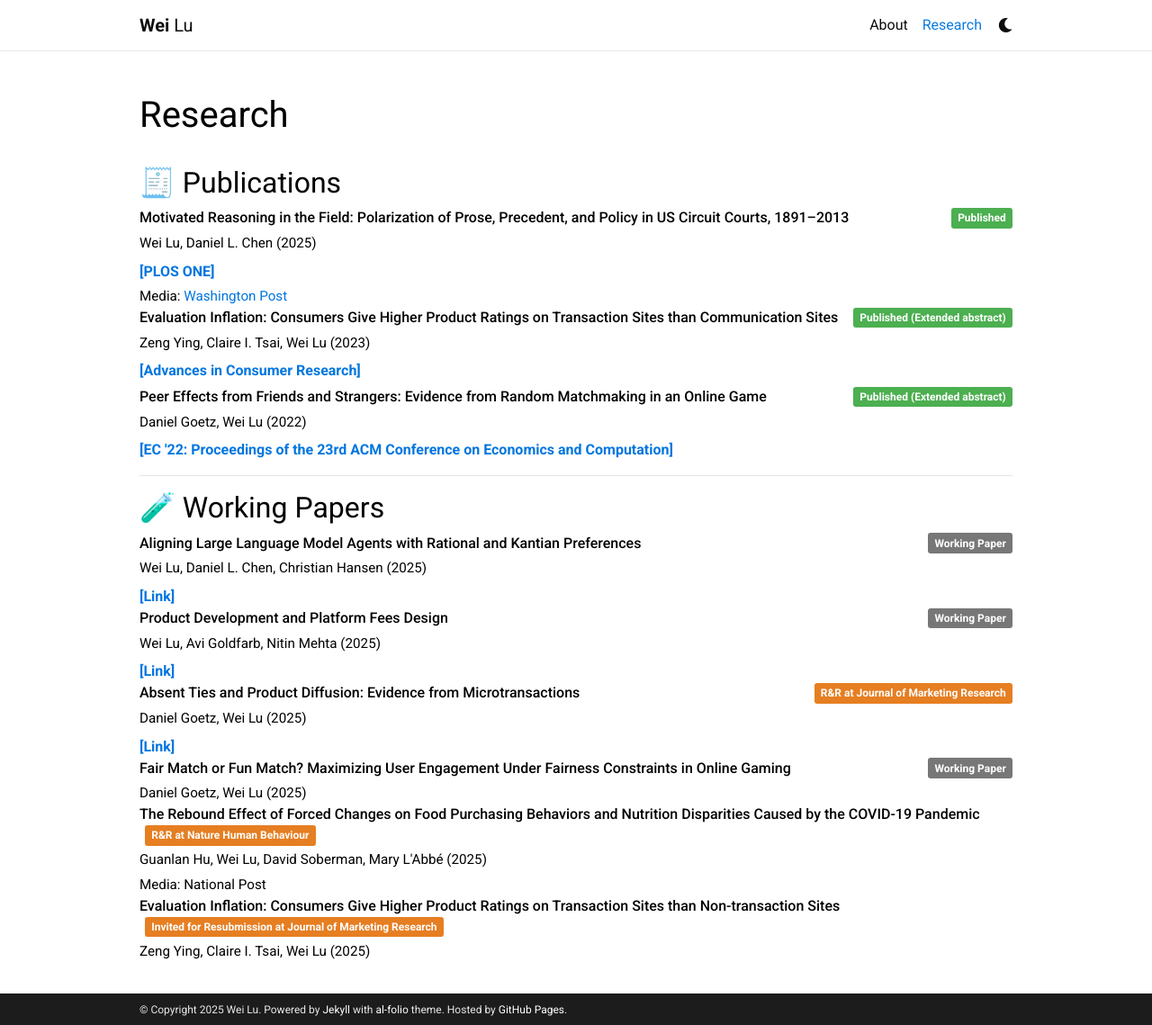
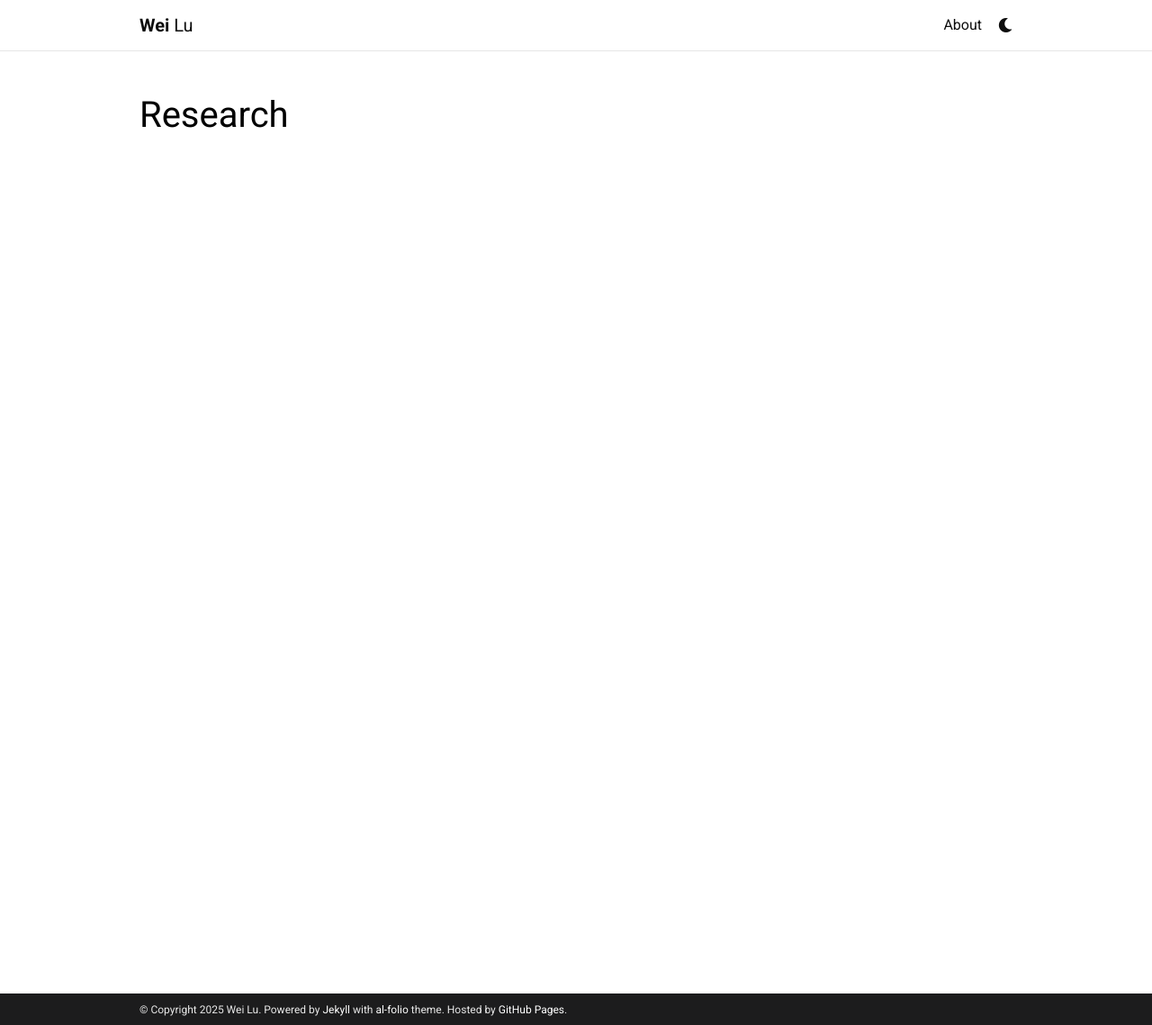
Before and after one commit to weilu-mkt/weilu-mkt.github.io, a Jekyll site: the page built from _pages/research.md, in a window 1280 px wide and 1139 px high. Shown: the whole window at 90% size. Built offline with Jekyll 4.4.1, drawn with Linux system fonts in a browser that asks for light colours; comment, search, counter and statistics services are not loaded; a style sheet for code colours, icons or effects is not loaded.

Commit message:
Update research.md

```diff
--- a/_pages/research.md
+++ b/_pages/research.md
@@ -3,171 +3,6 @@ layout: page
 permalink: /research/
 title: Research
 description:
-nav: true
+nav: false
 nav_order: 1
 ---
-
-
-
-## 🧾 Publications
-
-<div class="paper-entry">
-  <div class="paper-header">
-    <strong>Motivated Reasoning in the Field: Polarization of Prose, Precedent, and Policy in US Circuit Courts, 1891–2013</strong>
-    <span class="tag tag-published">Published</span>
-  </div>
-  <span class="coauthors">Wei Lu, Daniel L. Chen (2025)</span>
-  <a class="paper-link" href="https://journals.plos.org/plosone/article?id=10.1371/journal.pone.0318790" target="_blank">[PLOS ONE]</a>
-  <span class="paper-description"></span>
-  <span class="media-mention">Media: <a href="https://www.washingtonpost.com/news/posteverything/wp/2018/07/10/kavanaugh-is-radically-conservative-heres-the-data-to-prove-it/" target="_blank">Washington Post</a></span>
-</div>
-
-<div class="paper-entry">
-  <div class="paper-header">
-    <strong>Evaluation Inflation: Consumers Give Higher Product Ratings on Transaction Sites than Communication Sites</strong>
-    <span class="tag tag-published">Published (Extended abstract)</span>
-  </div>
-  <span class="coauthors">Zeng Ying, Claire I. Tsai, Wei Lu (2023)</span>
-  <a class="paper-link" href="https://www.proquest.com/openview/815c030dc533d98ae3bf43e1eda0d906/1?cbl=30304&pq-origsite=gscholar" target="_blank">[Advances in Consumer Research]</a>
-  <span class="paper-description"></span>
-</div>
-
-<div class="paper-entry">
-  <div class="paper-header">
-    <strong>Peer Effects from Friends and Strangers: Evidence from Random Matchmaking in an Online Game</strong>
-    <span class="tag tag-published">Published (Extended abstract)</span>
-  </div>
-  <span class="coauthors">Daniel Goetz, Wei Lu (2022)</span>
-  <a class="paper-link" href="https://dl.acm.org/doi/abs/10.1145/3490486.3538343" target="_blank">[EC '22: Proceedings of the 23rd ACM Conference on Economics and Computation]</a>
-  <span class="paper-description"></span>
-</div>
-
----
-
-## 🧪 Working Papers
-
-<div class="paper-entry">
-  <div class="paper-header">
-    <strong>Aligning Large Language Model Agents with Rational and Kantian Preferences</strong>
-    <span class="tag tag-working">Working Paper</span>
-  </div>
-  <span class="coauthors">Wei Lu, Daniel L. Chen, Christian Hansen (2025)</span>
-  <a class="paper-link" href="https://users.nber.org/~dlchen/papers/LLMs_as_Machini_Moralis.pdf" target="_blank">[Link]</a>
-</div>
-
-<div class="paper-entry">
-  <div class="paper-header">
-    <strong>Product Development and Platform Fees Design</strong>
-    <span class="tag tag-working">Working Paper</span>
-  </div>
-  <span class="coauthors">Wei Lu, Avi Goldfarb, Nitin Mehta (2025)</span>
-  <a class="paper-link" href="https://papers.ssrn.com/sol3/papers.cfm?abstract_id=4617897" target="_blank">[Link]</a>
-</div>
-
-<div class="paper-entry">
-  <div class="paper-header">
-    <strong>Absent Ties and Product Diffusion: Evidence from Microtransactions</strong>
-    <span class="tag tag-rnr">R&amp;R at Journal of Marketing Research</span>
-  </div>
-  <span class="coauthors">Daniel Goetz, Wei Lu (2025)</span>
-  <a class="paper-link" href="https://papers.ssrn.com/sol3/papers.cfm?abstract_id=4116806" target="_blank">[Link]</a>
-</div>
-
-<div class="paper-entry">
-  <div class="paper-header">
-    <strong>Fair Match or Fun Match? Maximizing User Engagement Under Fairness Constraints in Online Gaming</strong>
-    <span class="tag tag-working">Working Paper</span>
-  </div>
-  <span class="coauthors">Daniel Goetz, Wei Lu (2025)</span>
-</div>
-
-<div class="paper-entry">
-  <div class="paper-header">
-    <strong>The Rebound Effect of Forced Changes on Food Purchasing Behaviors and Nutrition Disparities Caused by the COVID-19 Pandemic</strong>
-    <span class="tag tag-rnr">R&amp;R at Nature Human Behaviour</span>
-  </div>
-  <span class="coauthors">Guanlan Hu, Wei Lu, David Soberman, Mary L'Abbé (2025)</span>
-  <span class="media-mention">Media: National Post</span>
-</div>
-
-<div class="paper-entry">
-  <div class="paper-header">
-    <strong>Evaluation Inflation: Consumers Give Higher Product Ratings on Transaction Sites than Non-transaction Sites</strong>
-    <span class="tag tag-rnr">Invited for Resubmission at Journal of Marketing Research</span>
-  </div>
-  <span class="coauthors">Zeng Ying, Claire I. Tsai, Wei Lu (2025)</span>
-</div>
-
-<style>
-/* LIGHT MODE */
-html[data-theme="light"] .paper-entry {
-  margin-bottom: 1.5em;
-  padding: 1em;
-  border: 1px solid #ddd;
-  border-radius: 0.5em;
-  background-color: #f9f9f9;
-  color: #333;
-}
-html[data-theme="light"] .paper-link {
-  color: #1a73e8;
-}
-html[data-theme="light"] .paper-description,
-html[data-theme="light"] .coauthors,
-html[data-theme="light"] .media-mention {
-  color: #555;
-}
-
-/* DARK MODE */
-html[data-theme="dark"] .paper-entry {
-  margin-bottom: 1.5em;
-  padding: 1em;
-  border: 1px solid #444;
-  border-radius: 0.5em;
-  background-color: #1e1e1e;
-  color: #ccc;
-}
-html[data-theme="dark"] .paper-link {
-  color: #8ab4f8;
-}
-html[data-theme="dark"] .paper-description,
-html[data-theme="dark"] .coauthors,
-html[data-theme="dark"] .media-mention {
-  color: #ccc;
-}
-
-/* Shared styles */
-.paper-header {
-  display: flex;
-  justify-content: space-between;
-  align-items: center;
-  flex-wrap: wrap;
-}
-
-.tag {
-  font-size: 0.75em;
-  padding: 0.2em 0.6em;
-  border-radius: 0.25em;
-  font-weight: 600;
-  color: white;
-  margin-left: 0.5em;
-}
-.tag-published { background-color: #4CAF50; }
-.tag-working   { background-color: #777; }
-.tag-rnr       { background-color: #e67e22; }
-.tag-invite    { background-color: #3f51b5; }
-
-.paper-link {
-  display: inline-block;
-  margin-top: 0.5em;
-  font-weight: bold;
-  text-decoration: none;
-}
-
-.paper-description,
-.coauthors,
-.media-mention {
-  display: block;
-  margin-top: 0.3em;
-  font-size: 0.95em;
-}
-</style>
```
